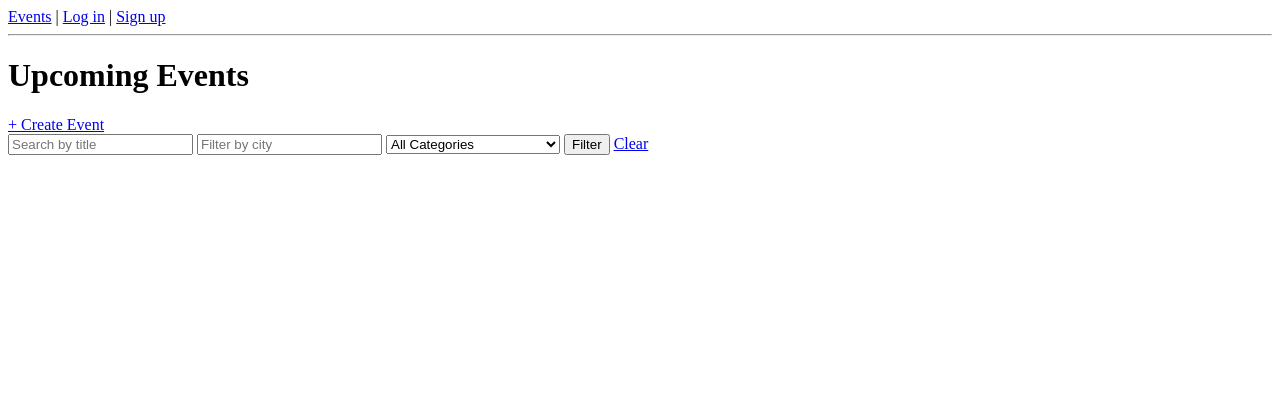
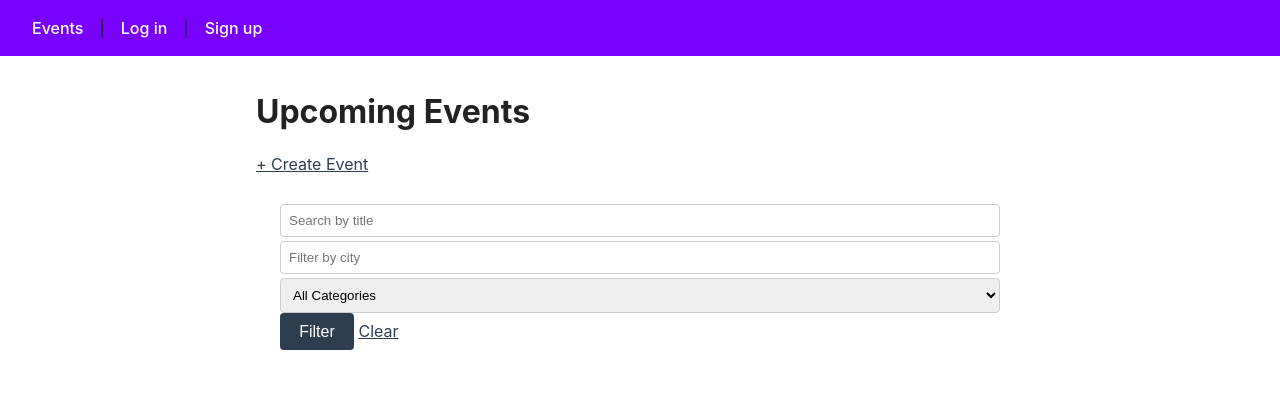
Before and after one commit to biggerbeefy/local-community-app, a Django app: page /events/ in a window 1280 px wide. Shown: the top 405 px of the page. Run offline with Django 5.2, Linux system fonts and the light colour scheme; data that the repository does not hold is empty.

Commit message:
Add CSS styling

```diff
--- a/config/settings.py
+++ b/config/settings.py
@@ -119,6 +119,7 @@ USE_TZ = True
 # https://docs.djangoproject.com/en/6.1/howto/static-files/
 
 STATIC_URL = 'static/'
+STATICFILES_DIRS = [BASE_DIR / 'static']
 
 
 # Email
--- /dev/null
+++ b/static/css/style.css
@@ -0,0 +1,114 @@
+
+* {
+    box-sizing: border-box;
+    margin: 0;
+    padding: 0;
+}
+
+body {
+    font-family: -apple-system, BlinkMacSystemFont, 'Segoe UI', Roboto, sans-serif;
+    background: #ffffff;
+    color: #222;
+    line-height: 1.5;
+}
+
+nav {
+    background: #7800FF;
+    padding: 1rem 2rem;
+    display: flex;
+    gap: 1rem;
+    align-items: center;
+}
+
+nav a {
+    color: white;
+    text-decoration: none;
+    font-weight: 500;
+}
+
+nav a:hover {
+    text-decoration: underline;
+}
+
+nav form button {
+    background: none;
+    border: none;
+    color: white;
+    font-weight: 500;
+    cursor: pointer;
+    padding: 0;
+    text-decoration: none;
+    font-size: inherit;
+    font-family: inherit;
+    appearance: none;
+    -webkit-appearance: none;
+}
+
+main, .content {
+    max-width: 800px;
+    margin: 2rem auto;
+    padding: 0 1rem;
+}
+
+h1 {
+    margin-bottom: 1rem;
+}
+
+h2 {
+    margin: 1.5rem 0 0.5rem;
+}
+
+ul {
+    list-style: none;
+}
+
+li {
+    background: white;
+    padding: 1rem;
+    margin-bottom: 0.75rem;
+    border-radius: 8px;
+    box-shadow: 0 1px 3px rgba(0,0,0,0.1);
+}
+
+li a {
+    color: #2c3e50;
+    text-decoration: none;
+    font-size: 1.1rem;
+}
+
+form {
+    background: white;
+    padding: 1.5rem;
+    border-radius: 8px;
+    margin-bottom: 1.5rem;
+}
+
+form p {
+    margin-bottom: 1rem;
+}
+
+input, select, textarea {
+    width: 100%;
+    padding: 0.5rem;
+    border: 1px solid #ccc;
+    border-radius: 4px;
+    margin-top: 0.25rem;
+}
+
+button, input[type="submit"] {
+    background: #2c3e50;
+    color: white;
+    border: none;
+    padding: 0.6rem 1.2rem;
+    border-radius: 4px;
+    cursor: pointer;
+    font-size: 1rem;
+}
+
+button:hover {
+    background: #1a252f;
+}
+
+a {
+    color: #2c3e50;
+}
--- a/templates/base.html
+++ b/templates/base.html
@@ -1,27 +1,30 @@
+{% load static %}
 <!DOCTYPE html>
 <html>
 <head>
     <title>{% block title %}Local Community{% endblock %}</title>
+    <link rel="stylesheet" href="{% static 'css/style.css' %}">
 </head>
 <body>
     <nav>
         <a href="{% url 'event_list' %}">Events</a>
         {% if user.is_authenticated %}
             | <a href="{% url 'event_create' %}">Create Event</a>
-            | Logged in as {{ user.username }}
+            | Logged in as <a href="{% url 'profile' %}">{{ user.username }}</a>
             | <form method="post" action="{% url 'logout' %}" style="display: inline;">
-    {% csrf_token %}
-    <button type="submit" style="background: none; border: none; padding: 0; color: blue; text-decoration: underline; cursor: pointer;">Log out</button>
-</form>
+                {% csrf_token %}
+                <button type="submit">Log out</button>
+            </form>
         {% else %}
             | <a href="{% url 'login' %}">Log in</a>
             | <a href="{% url 'signup' %}">Sign up</a>
         {% endif %}
     </nav>
-    <hr>
 
-    {% block content %}
-    {% endblock %}
+    <div class="content">
+        {% block content %}
+        {% endblock %}
+    </div>
 
 </body>
 </html>
--- a/users/urls.py
+++ b/users/urls.py
@@ -6,4 +6,5 @@ urlpatterns = [
     path('signup/', views.signup, name='signup'),
     path('login/', auth_views.LoginView.as_view(template_name='users/login.html'), name='login'),
     path('logout/', auth_views.LogoutView.as_view(next_page='event_list'), name='logout'),
+    path('profile/', views.profile, name='profile'),
 ]
```
Also changed, not shown: users/templates/users/profile.html (added, +26 -0 lines), users/views.py (+13 -0 lines).
